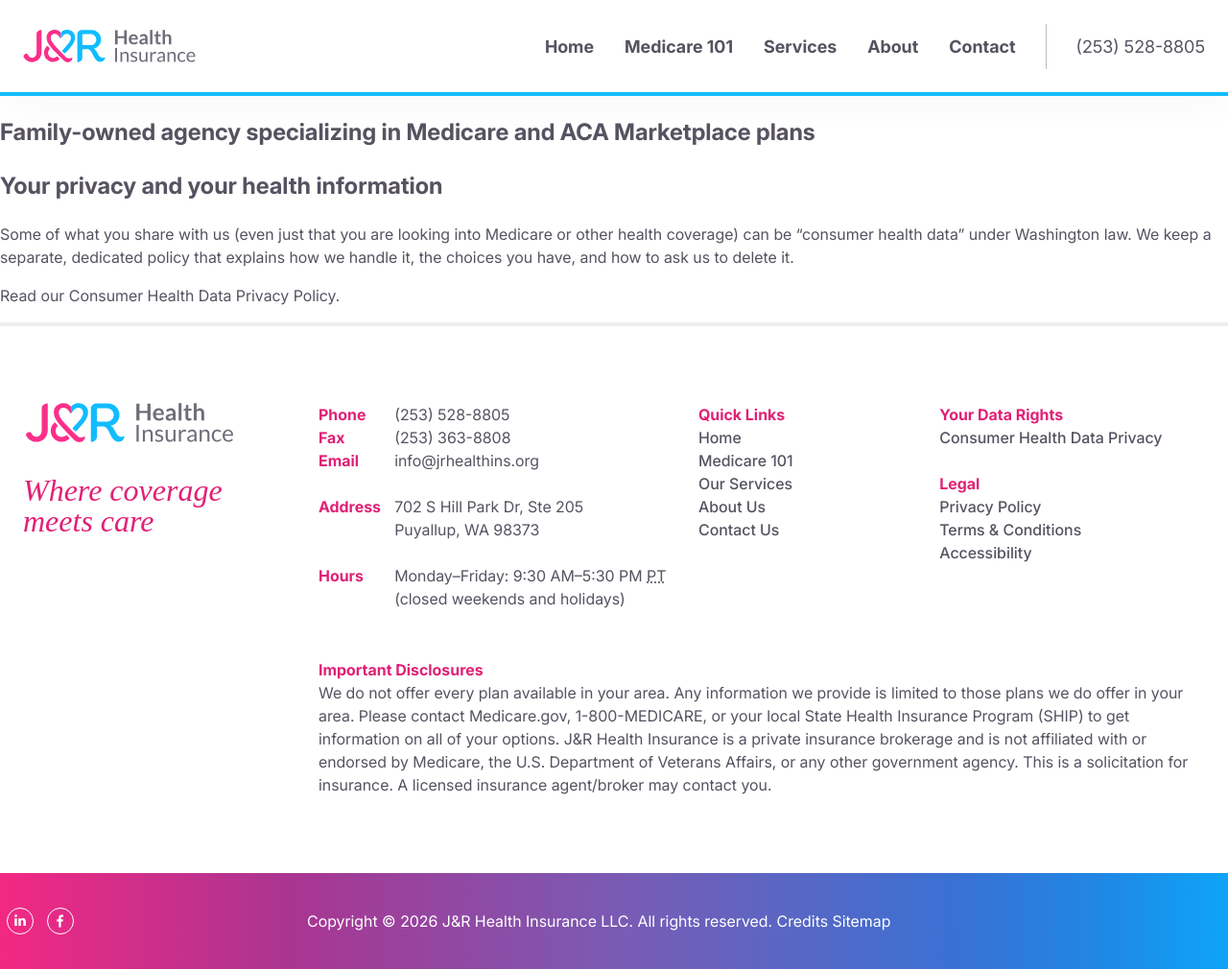
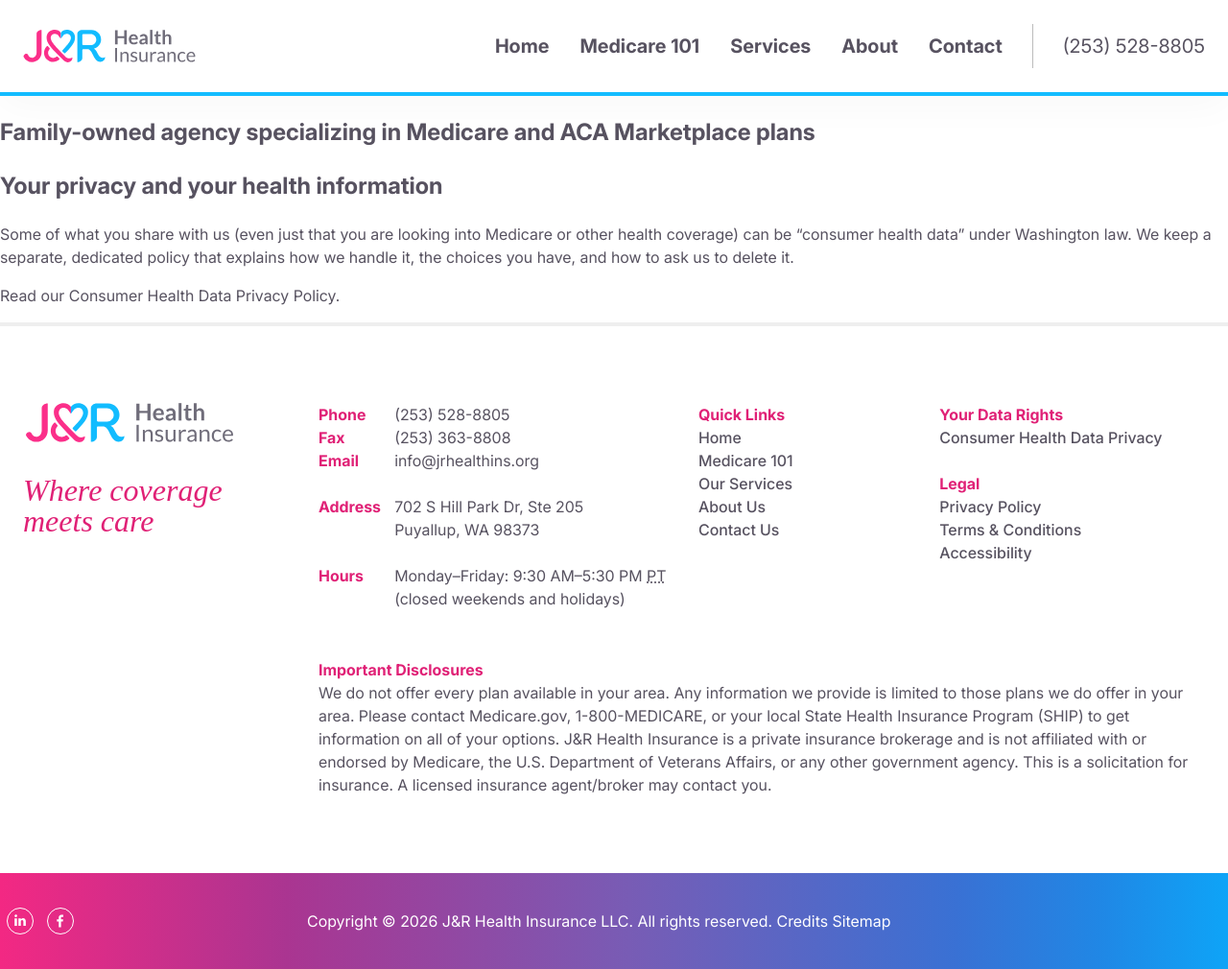
Before and after one commit to jmbn424/testing, a Jekyll site: the page built from index.html, in a window 1280 px wide and 1010 px high. Shown: the whole window at 96% size. Built offline with Jekyll 4.4.1, drawn with Linux system fonts in a browser that asks for light colours.

Commit message:
fixing header

```diff
--- a/assets/css/_modules/_base.scss
+++ b/assets/css/_modules/_base.scss
@@ -6,6 +6,7 @@ body {
 
 html {
     scroll-behavior: smooth;
+    scroll-padding-top: 100px;
 }
 
 body {
@@ -39,4 +40,9 @@ a {
 main {
     margin: 0 auto;
     max-width: 1392px;
+    padding-top: 100px;
 }
+
+.section {
+    scroll-margin-top: 100px; /* Replace 80px with your exact header height */
+}
--- a/assets/css/_modules/_header.scss
+++ b/assets/css/_modules/_header.scss
@@ -3,9 +3,9 @@
     background: rgba(255,255,255,0.925);
     backdrop-filter: blur(15px);
     box-shadow: 0 10px 40px rgba(0,0,0,0.033);
-    min-height: 90px;
+    min-height: 96px;
     border-bottom: 4px solid $accent-2;
-    position: sticky;
+    position: fixed;
     z-index: 9;
     top: 0;
     left: 0;
@@ -71,9 +71,10 @@
                     display: block;
                     color: #575260;
                     text-decoration: none;
-                    padding: 10px 16px;
+                    padding: 8px 16px;
                     font-weight: 700;
                     font-size: 18px;
+                    font-size: 20px;
 
                     &:hover {
                         color: #000;
```
